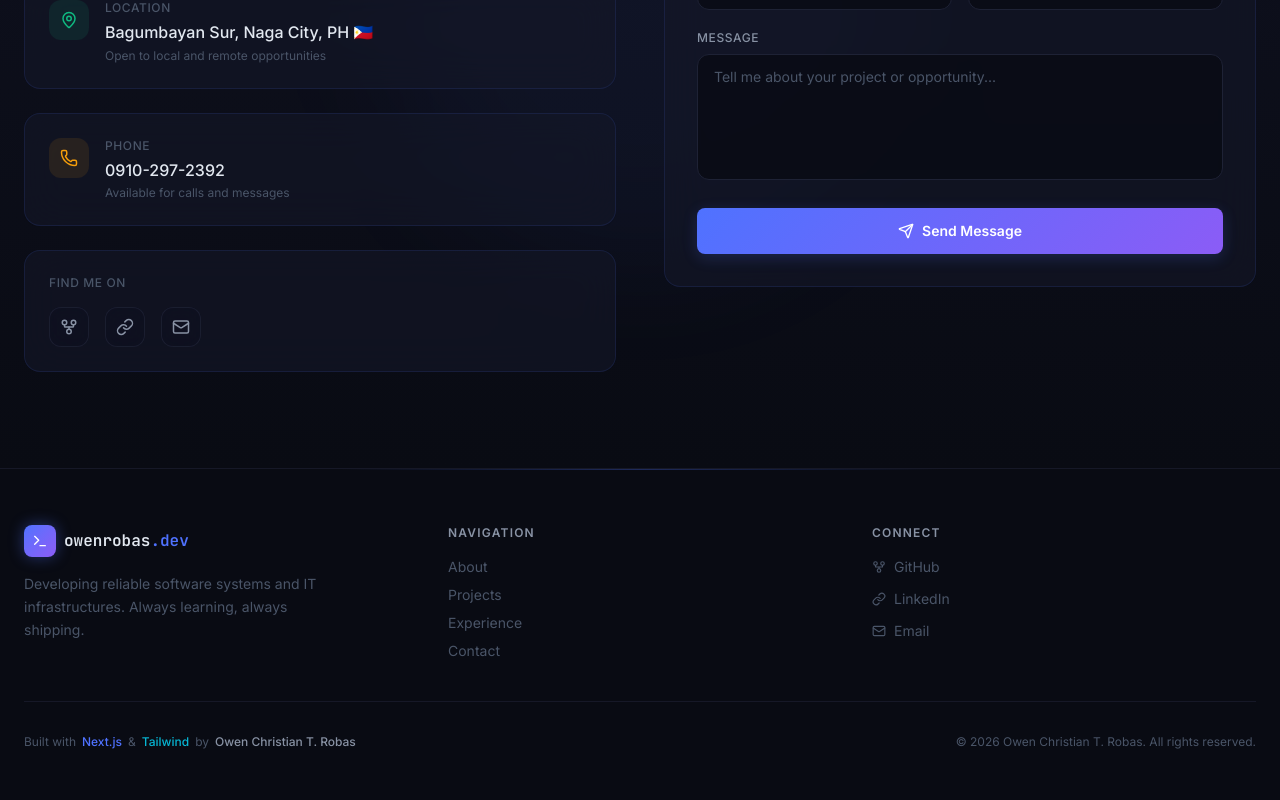
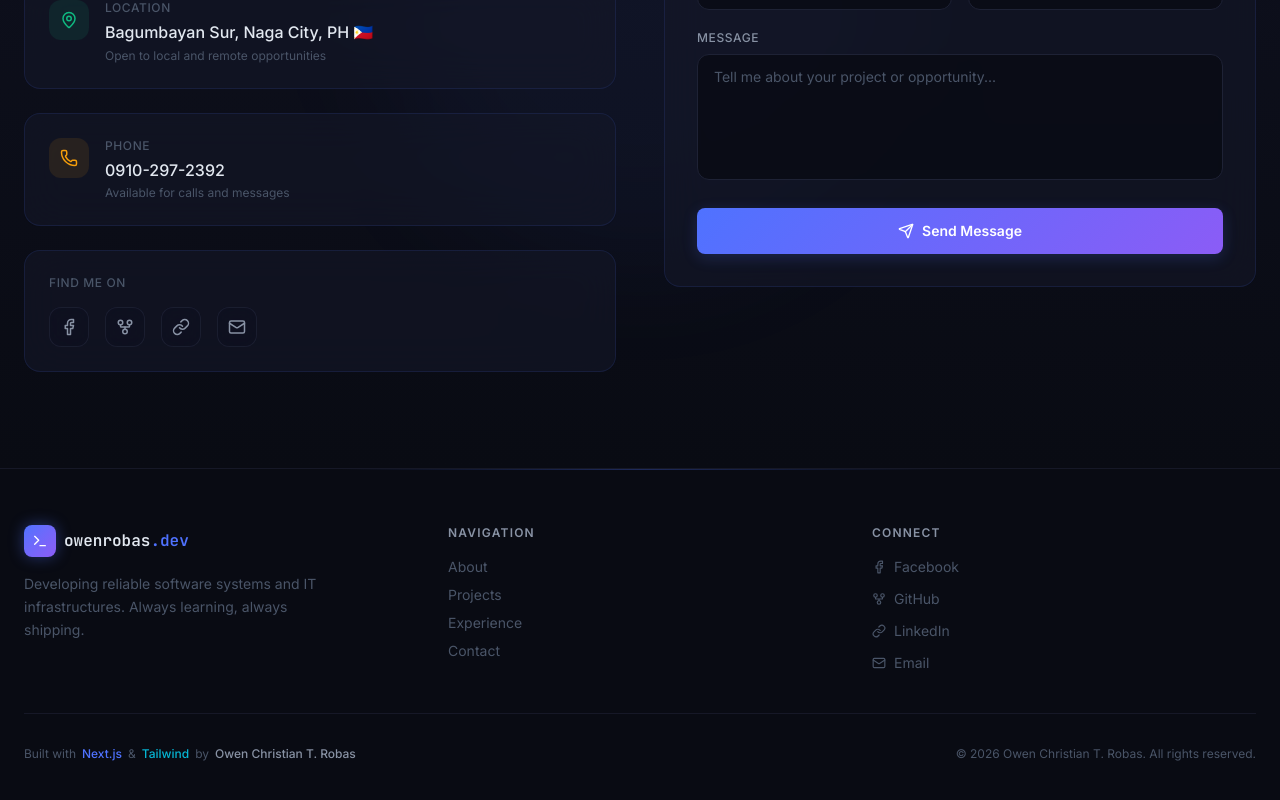
Before and after one commit to oRAcIowAA/portfolio, a Next.js app: page / in a window 1280 px wide. Shown: the part 5769-6569 px from the top of the page. Built offline with nearby package versions, Linux system fonts and the light colour scheme.

Commit message:
feat: add facebook link and prefilled gmail redirect

```diff
--- a/src/components/Contact.tsx
+++ b/src/components/Contact.tsx
@@ -13,7 +13,30 @@ import {
   GitFork,
 } from "lucide-react";
 
+const FacebookIcon = (props: { size?: number; className?: string }) => (
+  <svg
+    viewBox="0 0 24 24"
+    width={props.size ?? 18}
+    height={props.size ?? 18}
+    stroke="currentColor"
+    strokeWidth="2"
+    fill="none"
+    strokeLinecap="round"
+    strokeLinejoin="round"
+    className={props.className}
+  >
+    <path d="M18 2h-3a5 5 0 0 0-5 5v3H7v4h3v8h4v-8h3l1-4h-4V7a1 1 0 0 1 1-1h3z" />
+  </svg>
+);
+
 const socialLinks = [
+  {
+    label: "Facebook",
+    href: "https://www.facebook.com/oc.robas",
+    icon: FacebookIcon,
+    color: "#1877f2",
+    hoverColor: "hover:text-[#1877f2]",
+  },
   {
     label: "GitHub",
     href: "https://github.com/oRAcIowAA",
@@ -30,7 +53,7 @@ const socialLinks = [
   },
   {
     label: "Email",
-    href: "mailto:robasowen@gmail.com",
+    href: "https://mail.google.com/mail/?view=cm&fs=1&to=robasowen@gmail.com&su=Inquiry%20from%20Portfolio&body=Hi%20Owen,%0D%0A%0D%0AI%20visited%20your%20portfolio%20and%20would%20like%20to%20connect%20with%20you%20regarding...",
     icon: Mail,
     color: "#10b981",
     hoverColor: "hover:text-[#10b981]",
@@ -113,7 +136,9 @@ export default function Contact() {
               <div>
                 <p className="text-xs text-text-muted font-medium uppercase tracking-wider mb-1">Email</p>
                 <a
-                  href="mailto:robasowen@gmail.com"
+                  href="https://mail.google.com/mail/?view=cm&fs=1&to=robasowen@gmail.com&su=Inquiry%20from%20Portfolio&body=Hi%20Owen,%0D%0A%0D%0AI%20visited%20your%20portfolio%20and%20would%20like%20to%20connect%20with%20you%20regarding..."
+                  target="_blank"
+                  rel="noopener noreferrer"
                   className="text-text-primary hover:text-[#4f72ff] transition-colors font-medium"
                 >
                   robasowen@gmail.com
--- a/src/components/Footer.tsx
+++ b/src/components/Footer.tsx
@@ -2,10 +2,27 @@
 
 import { GitFork, Link as LinkIcon, Mail, Terminal } from "lucide-react";
 
+const FacebookIcon = (props: { size?: number; className?: string }) => (
+  <svg
+    viewBox="0 0 24 24"
+    width={props.size ?? 14}
+    height={props.size ?? 14}
+    stroke="currentColor"
+    strokeWidth="2"
+    fill="none"
+    strokeLinecap="round"
+    strokeLinejoin="round"
+    className={props.className}
+  >
+    <path d="M18 2h-3a5 5 0 0 0-5 5v3H7v4h3v8h4v-8h3l1-4h-4V7a1 1 0 0 1 1-1h3z" />
+  </svg>
+);
+
 const socialLinks = [
+  { href: "https://www.facebook.com/oc.robas", icon: FacebookIcon, label: "Facebook" },
   { href: "https://github.com/oRAcIowAA", icon: GitFork, label: "GitHub" },
   { href: "https://linkedin.com/in/oraciowaa", icon: LinkIcon, label: "LinkedIn" },
-  { href: "mailto:robasowen@gmail.com", icon: Mail, label: "Email" },
+  { href: "https://mail.google.com/mail/?view=cm&fs=1&to=robasowen@gmail.com&su=Inquiry%20from%20Portfolio&body=Hi%20Owen,%0D%0A%0D%0AI%20visited%20your%20portfolio%20and%20would%20like%20to%20connect%20with%20you%20regarding...", icon: Mail, label: "Email" },
 ];
 
 const quickLinks = [
```
